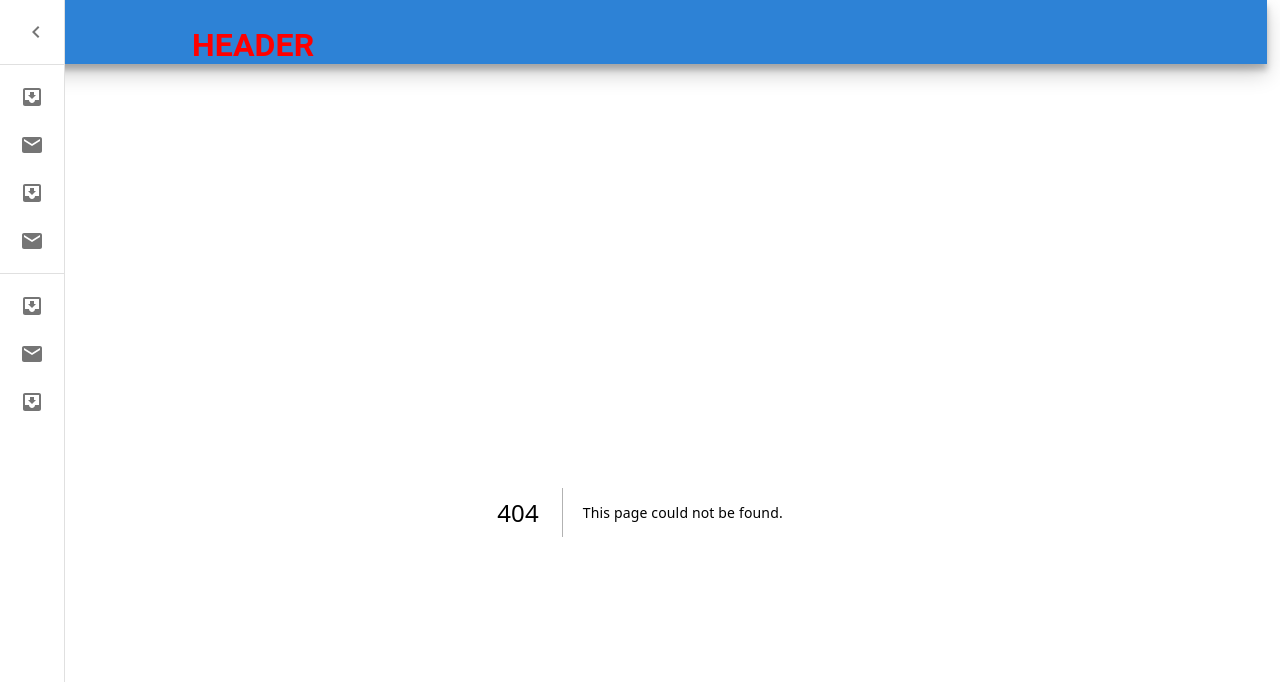
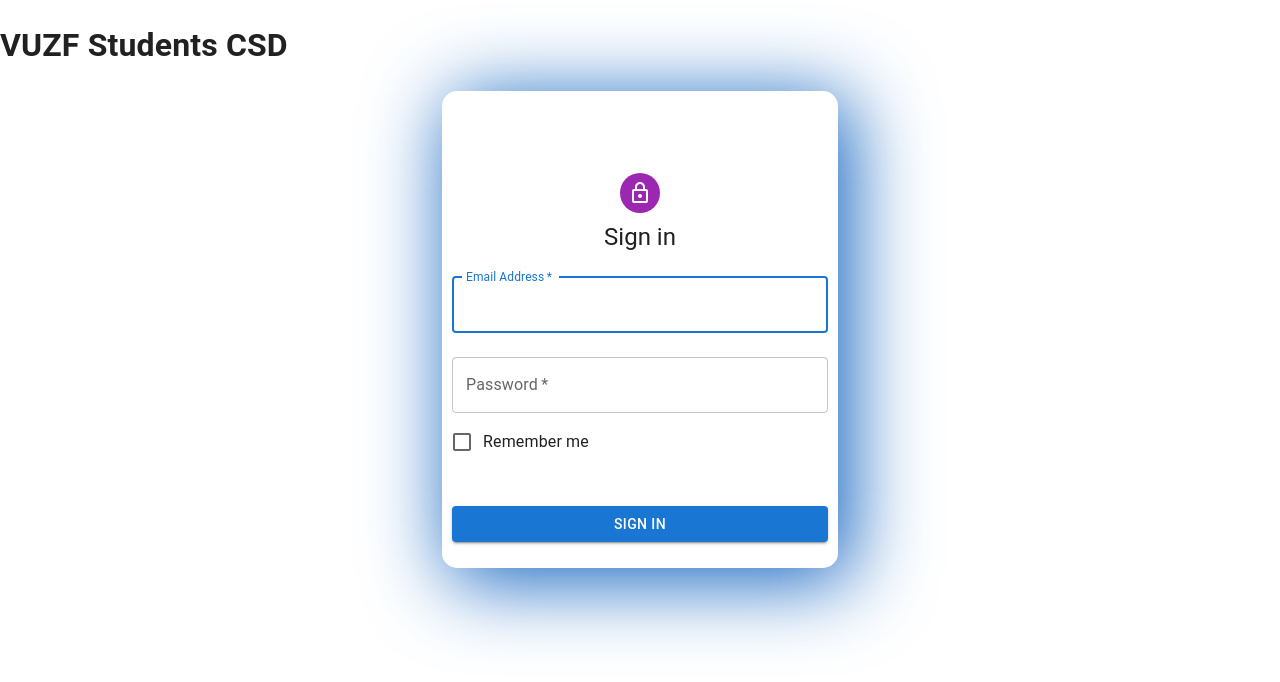
Before and after one commit to luskoeqk/StudentsCSD, a Next.js app in the folder next-app/: page /login in a window 1280 px wide. Before the commit this address had no page. Shown: the top 682 px of the page. Built offline with nearby package versions, Linux system fonts and the light colour scheme; no server answers.

Commit message:
protected routes

```diff
--- a/next-app/src/components/SignIn.tsx
+++ b/next-app/src/components/SignIn.tsx
@@ -1,5 +1,5 @@
 // next
-// import { useState } from 'react';
+import { useState } from 'react';
 
 // Material UI
 import * as React from 'react';
@@ -16,8 +16,12 @@ import Container from '@mui/material/Container';
 import { createTheme, ThemeProvider } from '@mui/material/styles';
 
 // firebase
-import { getAuth, signInWithEmailAndPassword } from "firebase/auth";
-import { auth, app } from '../../firebase/firebase';
+import { signInWithEmailAndPassword } from "firebase/auth";
+import { auth } from '../../firebase/firebase';
+
+// styles
+import { SingInWrapper } from '@/styles/SingInElements';
+import router from 'next/router';
 
 
 const theme = createTheme();
@@ -25,26 +29,26 @@ const theme = createTheme();
 
 export default function SignIn() {
 
-    // const [email, setEmail] = useState<String>('');
-    // const [passwor, setPassword] = useState<String>('');
+    const [email, setEmail] = useState<string>('');
+    const [password, setPassword] = useState<string>('');
+    const [error, setError] = useState<string>('');
 
     const handleSubmit = (event: React.FormEvent<HTMLFormElement>) => {
         event.preventDefault();
-
-        const data = new FormData(event.currentTarget);
-
-        const email = data.get('email');
-        const password = data.get('password');
 
         signInWithEmailAndPassword(auth, email, password)
             .then((userCredential) => {
                 // Signed in
                 const user = userCredential.user;
-                // ...
+                console.log('logged in');
+                router.push('/')
             })
             .catch((error) => {
                 const errorCode = error.code;
                 const errorMessage = error.message;
+                setError(errorMessage);
+                console.log('errorCode', errorCode)
+                console.log('errorMessage', errorMessage)
             });
     };
 
@@ -52,6 +56,7 @@ export default function SignIn() {
     return (
         <ThemeProvider theme={theme}>
             <Container component="main" maxWidth="xs">
+                <SingInWrapper>
                     <CssBaseline />
                     <Box
                         sx={{
@@ -77,6 +82,7 @@ export default function SignIn() {
                                 name="email"
                                 autoComplete="email"
                                 autoFocus
+                                onChange={(e) => setEmail(e.target.value)}
                             />
                             <TextField
                                 margin="normal"
@@ -87,11 +93,14 @@ export default function SignIn() {
                                 type="password"
                                 id="password"
                                 autoComplete="current-password"
+                                onChange={(e) => setPassword(e.target.value)}
+
                             />
                             <FormControlLabel
                                 control={<Checkbox value="remember" color="primary" />}
                                 label="Remember me"
                             />
+                            {<h3>{error}</h3>}
                             <Button
                                 type="submit"
                                 fullWidth
@@ -102,6 +111,7 @@ export default function SignIn() {
                             </Button>
                         </Box>
                     </Box>
+                </SingInWrapper>
             </Container>
         </ThemeProvider>
     );
--- a/next-app/src/components/navigation/header.tsx
+++ b/next-app/src/components/navigation/header.tsx
@@ -1,11 +1,71 @@
+// Material UI
+import AppBar from '@mui/material/AppBar';
+import Box from '@mui/material/Box';
+import Toolbar from '@mui/material/Toolbar';
+import Typography from '@mui/material/Typography';
+import Button from '@mui/material/Button';
+import IconButton from '@mui/material/IconButton';
 
-import { HeaderWrapper } from "@/styles/LayoutElements"
+// firebase
+import { auth } from '../../../firebase/firebase';
+import { onAuthStateChanged, signOut } from "firebase/auth";
+
+// react
+import { useState, useEffect } from 'react';
+
 
 export default function Header() {
 
+    const [user, setUser] = useState<string | null>(null);
+
+    useEffect(() => {
+        onAuthStateChanged(auth, (user) => {
+            if (user) {
+                // User is signed in
+                console.log(user)
+                setUser(user.email);    // email
+            } else {
+                // User is signed out
+                console.log('User is not signed in');
+                console.log(user)   // null
+            }
+        });
+    }, [])
+
+
+    const handleLogout = () => {
+
+        signOut(auth).then(() => {
+            console.log('Sign-out successful.');
+        }).catch((error) => {
+            alert('Error: ' + error);
+        });
+
+        window.location.reload();
+    };
+
+
     return (
-        <HeaderWrapper>
-            <h1>Header</h1>
-        </HeaderWrapper>
-    )
+        <Box sx={{ flexGrow: 1 }}>
+            <AppBar position="static">
+                <Toolbar>
+                    <IconButton
+                        size="large"
+                        edge="start"
+                        color="inherit"
+                        aria-label="menu"
+                        sx={{ mr: 5 }}
+                    >
+                    </IconButton>
+                    <Typography variant="h6" component="div" sx={{ flexGrow: 1 }}>
+                        ВУЗФ кск
+                    </Typography>
+                    <div color="inherit">Здравей, {user}</div>
+                    <Button color="inherit"
+                        onClick={handleLogout}
+                    >Log out</Button>
+                </Toolbar>
+            </AppBar>
+        </Box>
+    );
 }
--- a/next-app/src/pages/_app.tsx
+++ b/next-app/src/pages/_app.tsx
@@ -6,20 +6,69 @@ import '../styles/styles.css';
 import Header from '@/components/navigation/header';
 import Sidebar from '@/components/navigation/sidebar';
 
+// firebase
+import { auth } from '../../firebase/firebase';
+import { onAuthStateChanged, signOut } from "firebase/auth";
+
+// react
+import React, { useState, useEffect } from 'react';
+import Router, { withRouter } from 'next/router';
+
+
+interface IAuth {
+    router: any;
+    user: any;
+};
+
+const Auth = ({ router, user }: IAuth) => {
+
+    const [isAuthenticated, setIsAuthenticated] = useState(user ? true : false);
+
+    useEffect(() => {
+        if (!isAuthenticated && router.pathname !== '/login') {
+            router.push('/login');
+        }
+    }, [isAuthenticated, router.pathname]);
+
+    return <React.Fragment />;
+};
+
+
+const AuthWithRouter = withRouter(Auth);
 
 
 export default function App({ Component, pageProps, ...appProps }: AppProps) {
 
-    if ([`/`].includes(appProps.router.pathname))
+    const [user, setUser] = useState<string | null>(null);
+
+    useEffect(() => {
+        const checkUser = async () => {
+
+            onAuthStateChanged(auth, (user) => {
+                if (user) {
+                    setUser(user);
+                }
+            });
+
+        };
+
+        checkUser();
+    }, []);
+
+
+    if ([`/login`].includes(appProps.router.pathname)) {
         return (
             <>
                 <h1>VUZF Students CSD</h1>
                 <Component {...pageProps} />
             </>
         )
+    }
+
 
     return (
         <div>
+            <AuthWithRouter user={user}/>
             <Header />
             <Sidebar />
             <Component {...pageProps} />
--- /dev/null
+++ b/next-app/src/pages/login.tsx
@@ -0,0 +1,8 @@
+import SignIn from "@/components/SignIn";
+
+export default function LogIn() {
+
+    return (
+        <SignIn />
+    )
+};
--- a/next-app/src/styles/LayoutElements.ts
+++ b/next-app/src/styles/LayoutElements.ts
@@ -3,28 +3,16 @@ import styled from 'styled-components';
 
 
 export const LayoutWrapper = styled.div`
+
     height: 100%;
     display: flex;
     flex-direction: column;
-
 `;
 
 export const HeaderWrapper = styled.div`
 
-    position: absolute;
-    top: 0;
-    left: 0;
-    background-color: #2d82d6;
-    text-transform: uppercase;
-    justify-content: center;
-    align-items: center;
-    min-height: 64px;
-    height: 40px;
-    color: red;
-    width: 99vw;
-    padding-left: 15vw;
-    box-shadow: 0px 10px 20px rgba(0, 0, 0, 0.19), 0px 6px 6px rgba(0, 0, 0, 0.23);
-`;
+
+    `;
 
 export const SidebarWrapper = styled.div`
     position: sticky;
--- /dev/null
+++ b/next-app/src/styles/SingInElements.ts
@@ -0,0 +1,10 @@
+import styled from 'styled-components';
+
+
+export const SingInWrapper = styled.div`
+
+    border-radius: 15px;
+    padding: 10px;
+    // box-shadow: 10px 10px 20px rgba(0, 0, 0, 0.19), 0px 16px 16px rgba(0, 0, 0, 0.23);
+    box-shadow: 10px 10px 80px 4px #1565c0;
+`;
```
Also changed, not shown: next-app/src/pages/dashboard.tsx (added, +13 -0 lines), next-app/src/pages/index.tsx (+1 -6 lines). Lines whose indentation alone changed are shown as unchanged.
